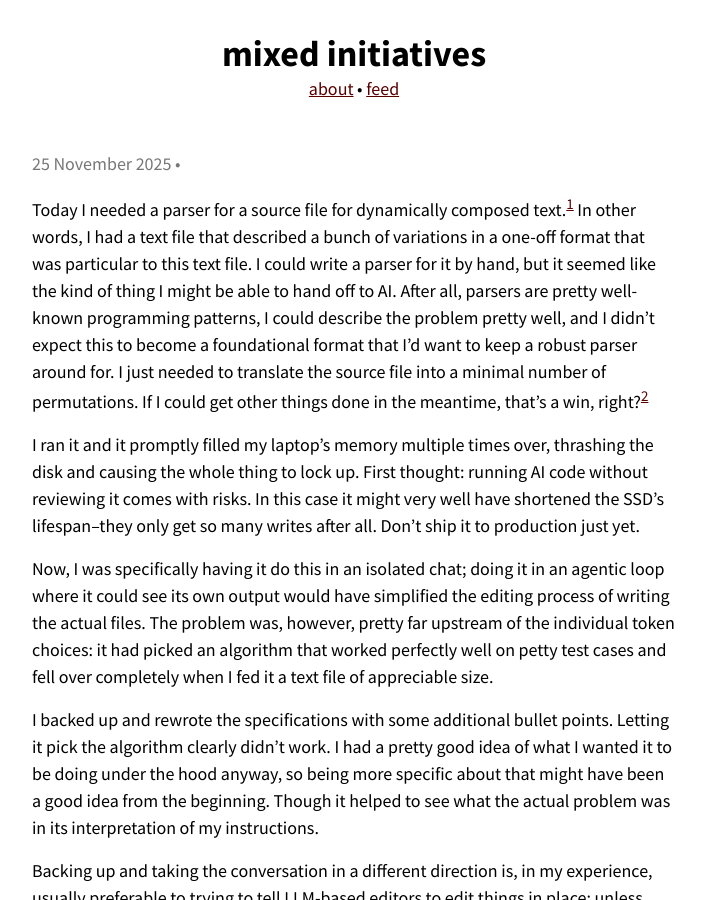
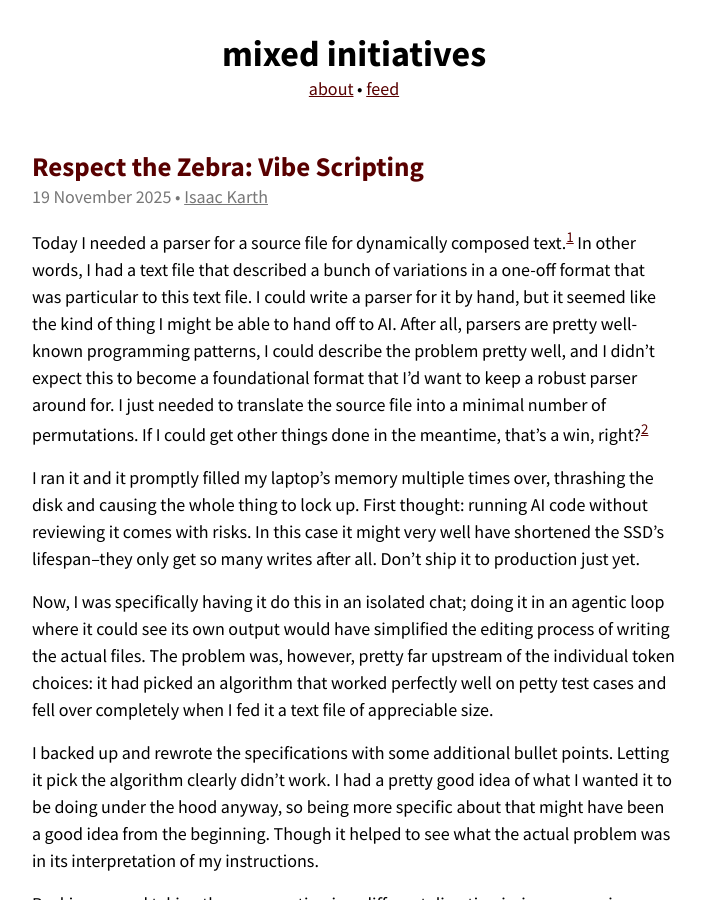
Before and after one commit to mixedinitiatives/mixedinitiatives.github.io, a Jekyll site: the page built from _posts/2025-11-19-respect-the-zebra.md, in a window 1280 px wide and 900 px high. Shown: the whole window, without its empty margins (286-991 px from the left). Built offline with Jekyll 4.4.1, drawn with Linux system fonts in a browser that asks for light colours.

Commit message:
Update 2025-11-19-respect-the-zebra.md
Fix YAML

```diff
--- a/_posts/2025-11-19-respect-the-zebra.md
+++ b/_posts/2025-11-19-respect-the-zebra.md
@@ -1,5 +1,5 @@
 ---
-title: Respect the Zebra: Vibe Scripting
+title: "Respect the Zebra: Vibe Scripting"
 excerpt: "If you can't describe what you really want, it's going to give you what you really asked for."
 author: Isaac Karth
 ---
```
